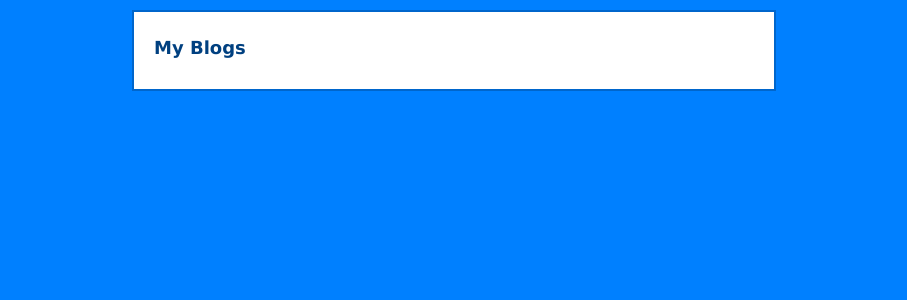
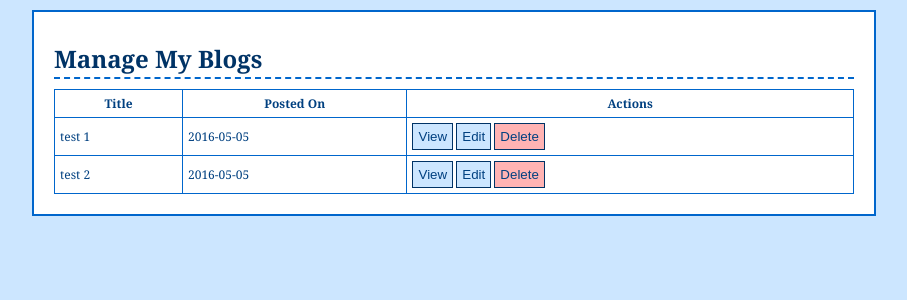
Before and after one commit to dnivanthaka/mongo-blog, a PHP site: page /list.php in a window 1280 px wide. Shown: the top 300 px of the page, without its empty margins (186-1093 px from the left). Run offline with PHP 8.4, Linux system fonts and the light colour scheme.

Commit message:
Upadated blog view, list and css file

```diff
--- a/list.php
+++ b/list.php
@@ -10,13 +10,34 @@
   <body>
   <div id="pageContainer">
     <div id="pageBody">
-    <h2>My Blogs</h2>
-    <table>
+    <h1>Manage My Blogs</h1>
+    <table class="datagrid" cellpadding="0" cellspacing="0">
       <thead>
-	<tr><td></td></tr>
+	    <tr>
+	    <th>Title</th>
+	    <th>Posted On</th>
+	    <th>Actions</th>
+	    </tr>
       </thead>
       <tbody>
-	<tr></tr>
+	    <tr>
+	    <td>test 1</td>
+	    <td>2016-05-05</td>
+	    <td>
+	        <input type="button" class="button_normal" name="submit" value="View"/>
+	        <input type="button" class="button_normal" name="submit" value="Edit"/>
+	        <input type="button" class="button_danger" name="submit" value="Delete"/>
+	    </td>
+	    </tr>
+	    <tr>
+	    <td>test 2</td>
+	    <td>2016-05-05</td>
+	    <td>
+	        <input type="button" class="button_normal" name="submit" value="View"/>
+	        <input type="button" class="button_normal" name="submit" value="Edit"/>
+	        <input type="button" class="button_danger" name="submit" value="Delete"/>
+	    </td>
+	    </tr>
       </tbody>
     </table>
     </div>
--- a/post.php
+++ b/post.php
@@ -16,7 +16,7 @@ if(isset($_POST['isPosted'])){
     );
 
     if($collection->insert($article, array('safe'=>True))){
-      $message = '<div class="s_err">Article successfully saved.(ID - '.$article['_id'].')</div>';
+      $message = '<div class="s_ok">Article successfully saved.(ID - '.$article['_id'].')</div>';
     }
 
     //print_r($article);
@@ -50,7 +50,7 @@ if(isset($_POST['isPosted'])){
       <label for="content">Content</label>
       <textarea name="content" id="content"></textarea>
       <input type="hidden" name="isPosted" value="true"/>
-      <input type="submit" name="submit" value="Save"/>
+      <input type="submit" class="button_normal" name="submit" value="Save"/>
     </form>
     </div>
   </div>
--- a/styles.css
+++ b/styles.css
@@ -5,19 +5,21 @@
 }
 
 body{
-  background-color: #0080ff;
+  background-color: #cce6ff;
   font-size: 12px;
-  font-family: Verdana, Arial, Helvetica, SunSans-Regular,Sans-Serif;
+  /*font-family: Verdana, Arial, Helvetica, SunSans-Regular,Sans-Serif;*/
+  font-family: Georgia, Sans-Serif;
   color: #004080;
 }
 
 div#pageContainer{
-  width: 600px;
+  width: 800px;
   background-color: #fff;
   padding: 20px;
   border: 2px solid #0066cc;
   margin: 0 auto;
   margin-top: 10px;
+  margin-bottom: 10px;
 }
 form.dataform{
 
@@ -53,6 +55,17 @@ form.dataform textarea{
   height: 200px;
 }
 
+.button_normal,.button_danger{
+  border: 1px solid #003366;
+  padding: 5px;
+  background-color: #cce6ff;
+}
+
+.button_danger{
+  background-color: #ffb3b3;
+}
+
+
 div.s_ok{
   padding: 10px;
   margin: 5px;
@@ -73,6 +86,8 @@ h1{
   margin-top: 10px;
   margin-bottom: 10px;
   color: #003366;
+  border-bottom: 2px dashed #0066cc;
+  padding-bottom: 2px;
 }
 
 h2{
@@ -86,9 +101,37 @@ h3{
 }
 
 div.blogpost{
+  margin-top: 20px;
   margin-bottom: 20px;
 }
 
 div.blogpost p{
   text-align: justify;
 }
+
+.clear{
+    clear: both;
+}
+.previous{
+    font-size: 13px;
+    margin-top: 20px;
+    float: left;
+}
+
+.next{
+    font-size: 13px;
+    margin-top: 20px;
+    float: right;
+}
+
+table.datagrid{
+    width: 100%;
+    border-left: 1px solid #0066cc;
+    border-top: 1px solid #0066cc;
+}
+
+table.datagrid td,th{
+    padding: 5px;
+    border-bottom: 1px solid #0066cc;
+    border-right: 1px solid #0066cc;
+}
```
Also changed, not shown: blogs.php (+24 -3 lines), 1 other file.
